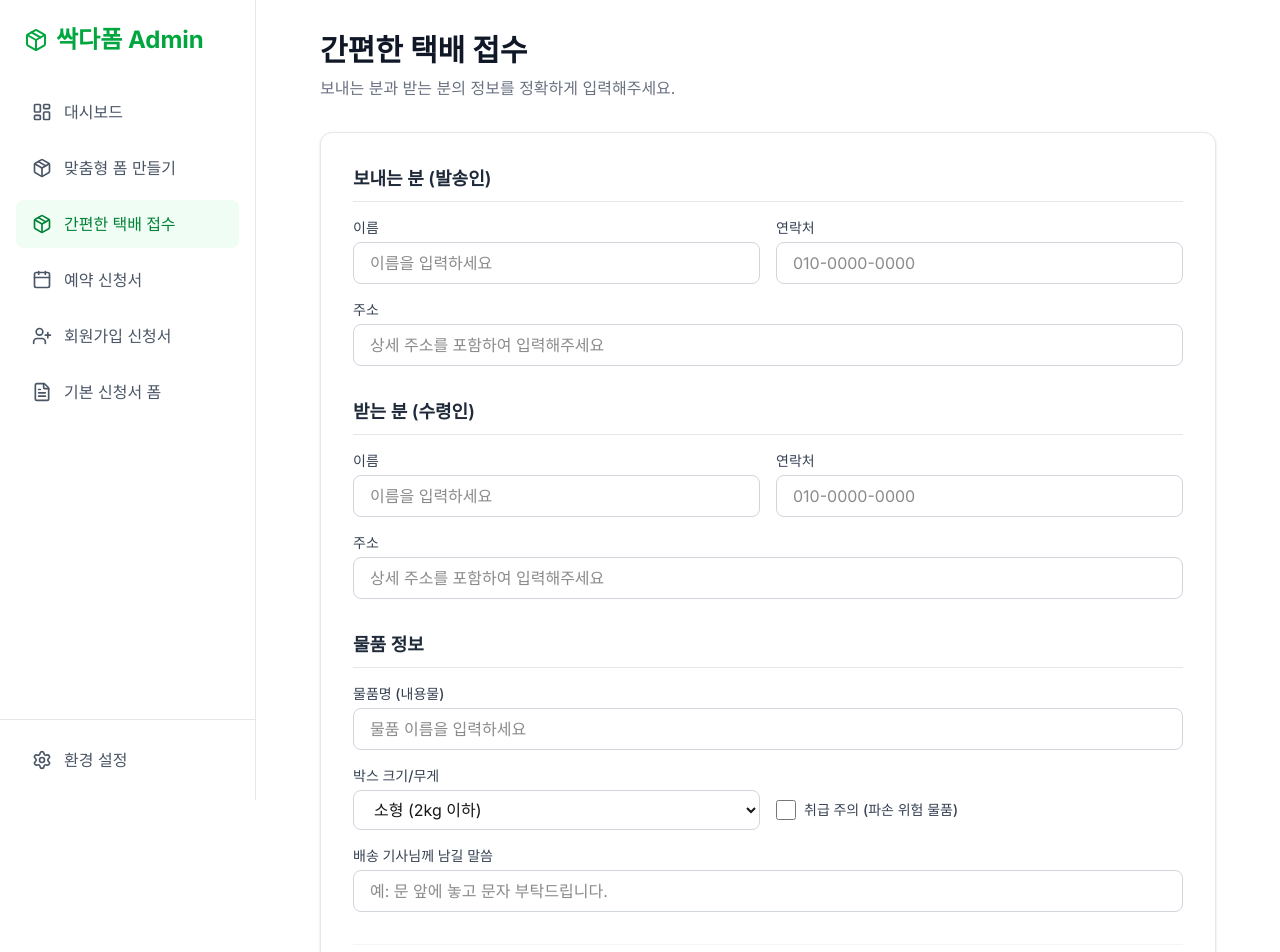
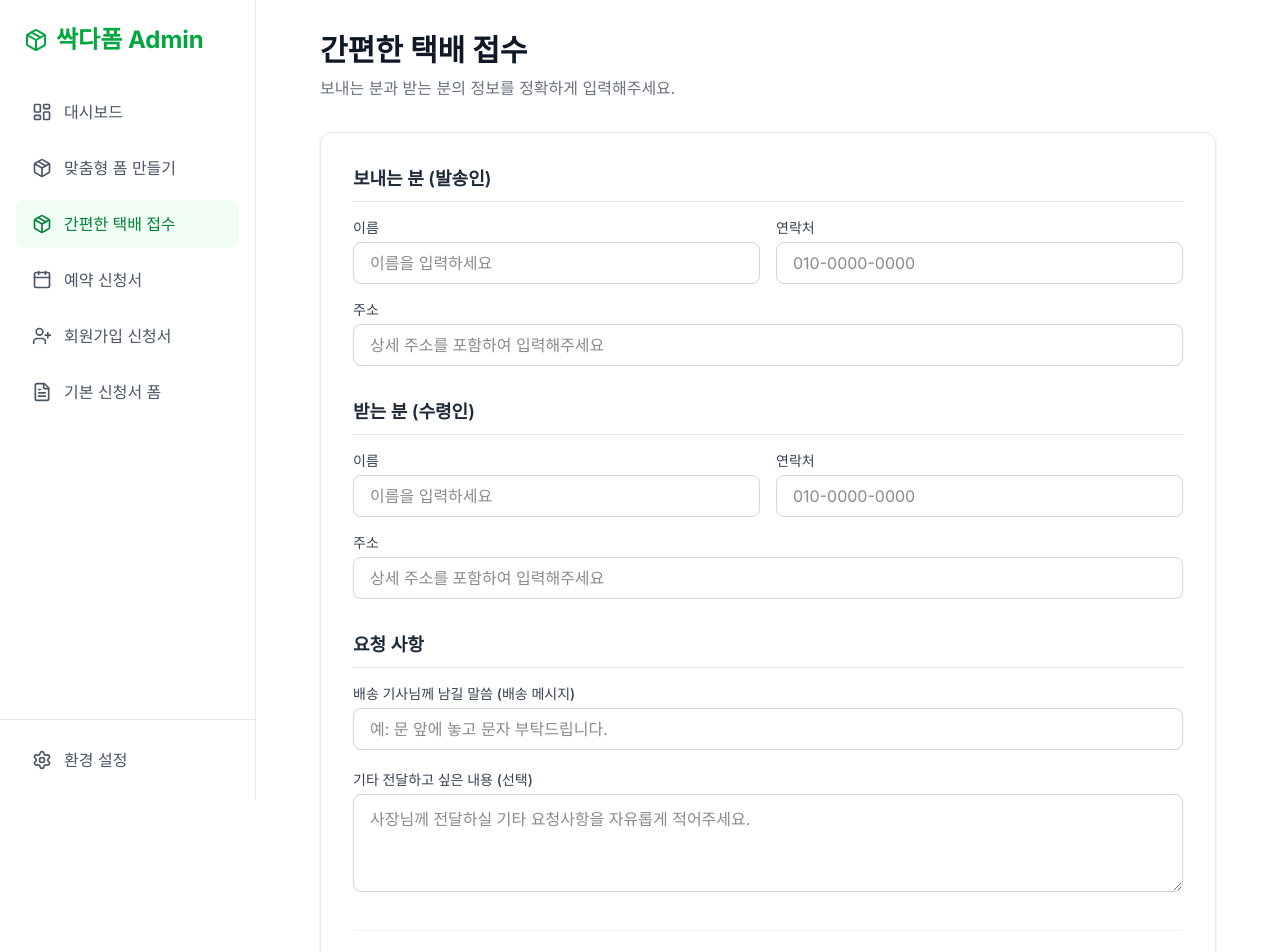
Before and after one commit to hannune-s/ssakdaform, a Next.js app: page /form-delivery in a window 1280 px wide. Shown: the top 952 px of the page. Built offline with nearby package versions, Linux system fonts and the light colour scheme.

Commit message:
refactor: 택배 신청서 물품정보 제거 및 기타 전달사항 필드 추가

```diff
--- a/src/app/form-delivery/page.tsx
+++ b/src/app/form-delivery/page.tsx
@@ -47,32 +47,17 @@ export default function DeliveryForm() {
             </div>
           </section>
 
-          {/* 물품 정보 */}
+          {/* 요청 사항 */}
           <section>
-            <h2 className="text-lg font-semibold text-gray-800 mb-4 border-b border-gray-200 pb-2">물품 정보</h2>
-            <div className="grid grid-cols-1 md:grid-cols-2 gap-4">
-              <div className="md:col-span-2">
-                <label className="block text-sm font-medium text-gray-700 mb-1">물품명 (내용물)</label>
-                <input type="text" className="w-full px-4 py-2 border border-gray-300 rounded-lg focus:ring-2 focus:ring-green-500 outline-none" placeholder="물품 이름을 입력하세요" />
+            <h2 className="text-lg font-semibold text-gray-800 mb-4 border-b border-gray-200 pb-2">요청 사항</h2>
+            <div className="grid grid-cols-1 gap-5">
+              <div>
+                <label className="block text-sm font-medium text-gray-700 mb-1">배송 기사님께 남길 말씀 (배송 메시지)</label>
+                <input type="text" className="w-full px-4 py-2 border border-gray-300 rounded-lg focus:ring-2 focus:ring-green-500 outline-none" placeholder="예: 문 앞에 놓고 문자 부탁드립니다." />
               </div>
               <div>
-                <label className="block text-sm font-medium text-gray-700 mb-1">박스 크기/무게</label>
-                <select className="w-full px-4 py-2 border border-gray-300 rounded-lg focus:ring-2 focus:ring-green-500 outline-none bg-white">
-                  <option>소형 (2kg 이하)</option>
-                  <option>중형 (5kg 이하)</option>
-                  <option>대형 (15kg 이하)</option>
-                  <option>특대형 (25kg 이하)</option>
-                </select>
-              </div>
-              <div className="flex items-center md:mt-6">
-                <label className="flex items-center gap-2 cursor-pointer text-sm font-medium text-gray-700">
-                  <input type="checkbox" className="w-5 h-5 text-green-600 rounded focus:ring-green-500" />
-                  취급 주의 (파손 위험 물품)
-                </label>
-              </div>
-              <div className="md:col-span-2">
-                <label className="block text-sm font-medium text-gray-700 mb-1">배송 기사님께 남길 말씀</label>
-                <input type="text" className="w-full px-4 py-2 border border-gray-300 rounded-lg focus:ring-2 focus:ring-green-500 outline-none" placeholder="예: 문 앞에 놓고 문자 부탁드립니다." />
+                <label className="block text-sm font-medium text-gray-700 mb-1">기타 전달하고 싶은 내용 (선택)</label>
+                <textarea className="w-full px-4 py-3 border border-gray-300 rounded-lg focus:ring-2 focus:ring-green-500 outline-none" placeholder="사장님께 전달하실 기타 요청사항을 자유롭게 적어주세요." rows={3}></textarea>
               </div>
             </div>
           </section>
```
